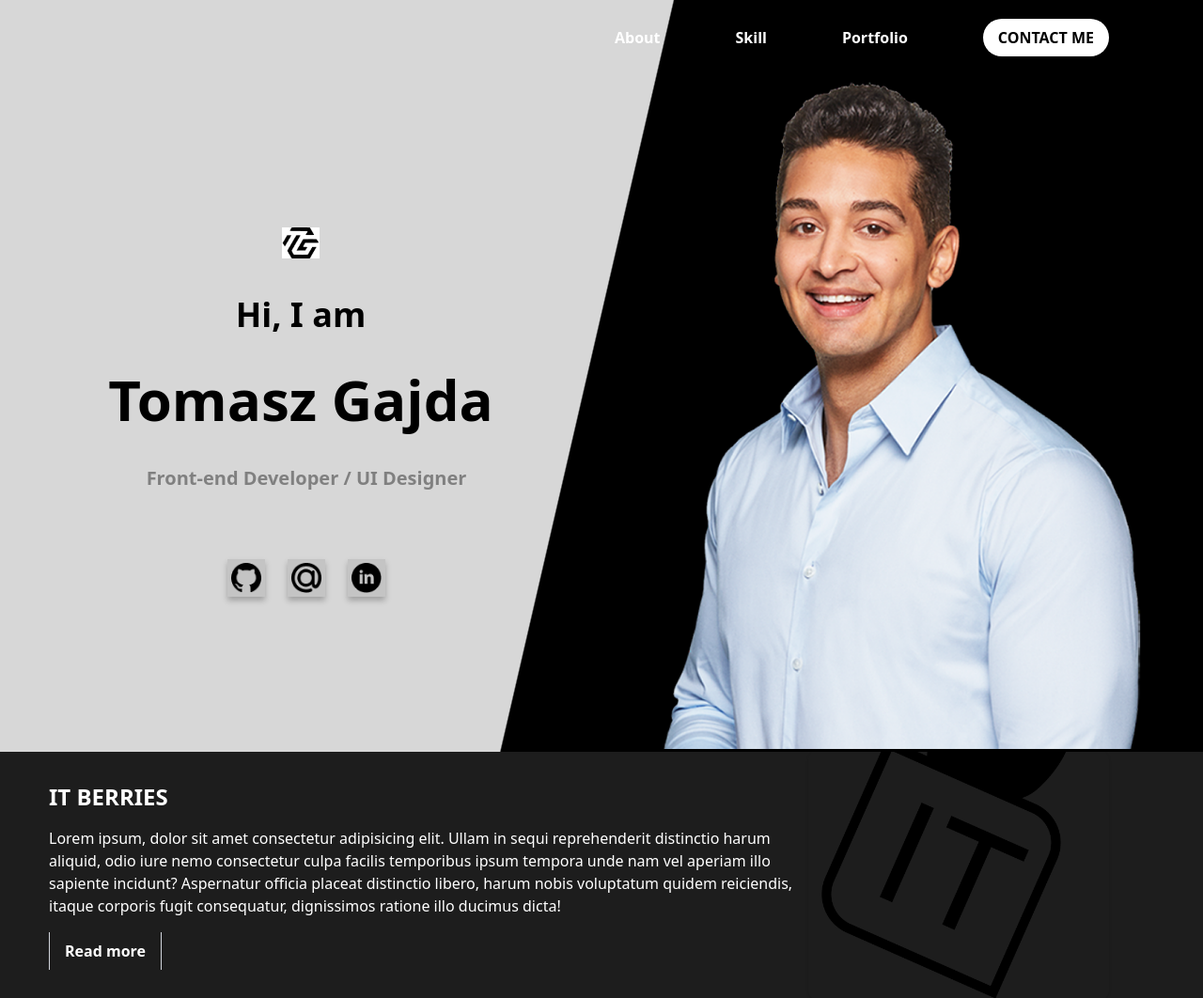
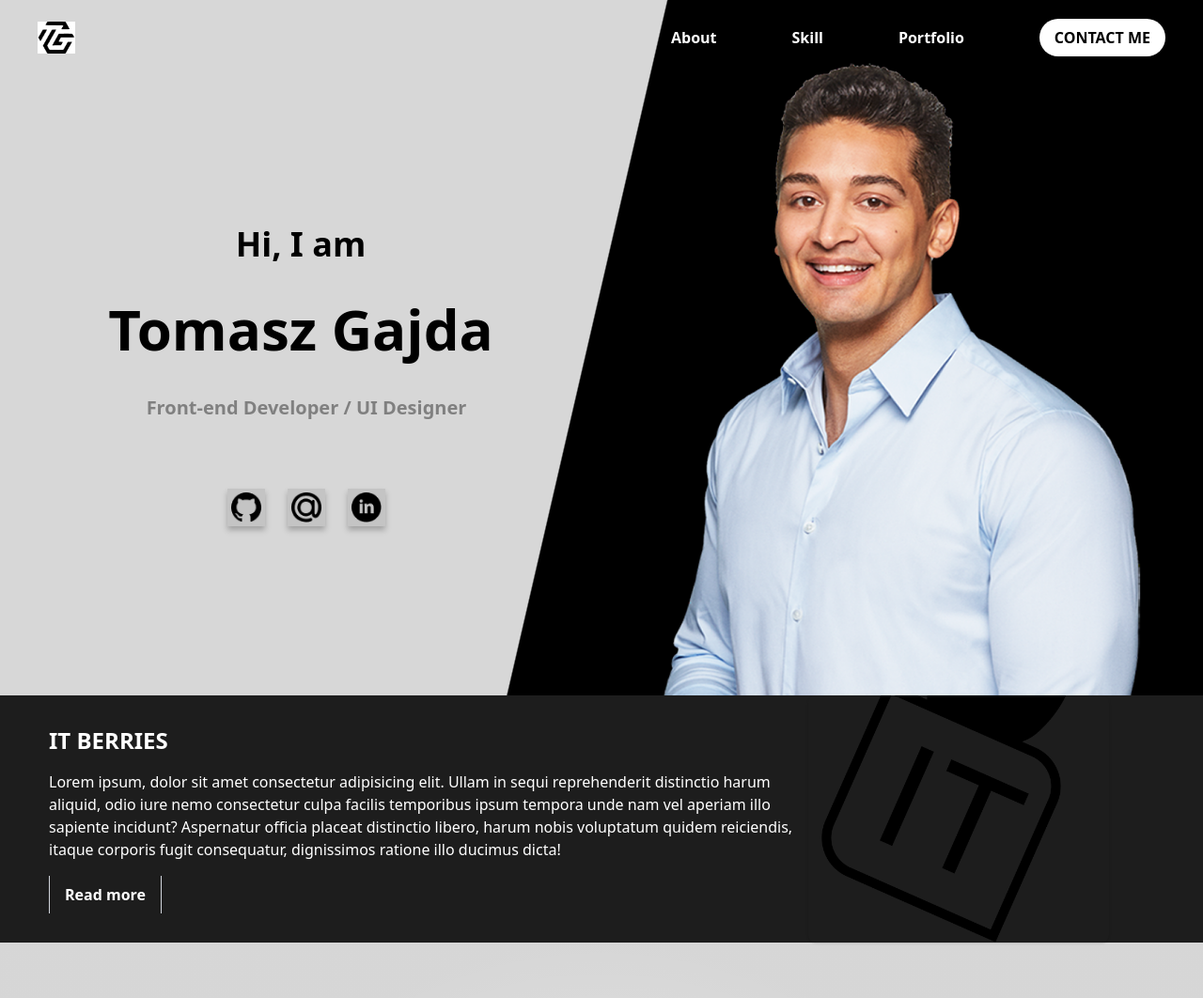
Before and after one commit to DesignWithShamil/portfolio, a Django app: page / in a window 1280 px wide. Shown: the top 1062 px of the page at 94% size. Run offline with Django 5.2, Linux system fonts and the light colour scheme; style sheets or scripts are compiled from the project's sources.

Commit message:
Your commit message

```diff
--- a/app/templates/contact.html
+++ b/app/templates/contact.html
@@ -16,7 +16,7 @@
   </div>
 
   <div class="w-full flex flex-col items-center gap-10 px-20 py-10 ">
-    <form action="" class=" flex flex-col gap-10  w-1/4  items-center font-bold   ">
+    <form action="" class=" flex flex-col gap-10  w-2/4  items-center font-bold   ">
       <input type="text" name="name" required class="w-full border-b-4 border-l-4 border-black p-2 "placeholder="Enter your Name*">
       <input type="email" name="email" required class="w-full border-b-4 border-l-4 border-black p-2" placeholder="Enter your Email*">
       <input type="tel" name="number" required class="w-full border-b-4 border-l-4 border-black p-2 "placeholder="Enter Phone number*">
--- a/app/templates/index.html
+++ b/app/templates/index.html
@@ -3,27 +3,34 @@
 {% load static%}
 {% block content %}
 
- <div class="bg-[linear-gradient(103deg,_rgba(215,215,215,1)_48.9%,_black_49%)] max-w-full h-screen overflow-hidden ">
+ <div class="bg-[linear-gradient(103deg,_rgba(215,215,215,1)_48.9%,_black_49%)] max-w-full h-auto  flex flex-col ">
 
 
-  <nav dir="rtl" class="container bg-none p-5 w-full flex flex-col gap-2   " >
-  <ul class="flex gap-20 font-bold mr-20  items-center
- text-white fot-">
-
-    <li class="">
-      <button class="uppercase px-4 py-2 bg-white rounded-4xl text-black ">Contact Me</button>
-    </li>
-    <li class="">Portfolio</li>
-      <li>Skill</li>
-    <li>About</li>
-  </ul>
-</nav>
+<Div class=" inset-0  w-full">
+<ul class="flex justify-between   items-center font-bold text-white px-10  pt-5 mx-auto container">
 
 
-<div class="grid grid-cols-2 w-full  ">
+  <li class="">
+    <img src="{% static 'img/logo 1.jpg' %}" alt="" class="w-10" />
+  </li>
+
+
+  <div class="flex gap-20 items-center">
+    <li>About</li>
+    <li>Skill</li>
+    <li>Portfolio</li>
+    <li>
+      <button class="uppercase px-4 py-2 bg-white rounded-4xl text-black">Contact Me</button>
+    </li>
+  </div>
+
+</ul>
+</Div>
+
+<div class="grid grid-cols-2 w-full overflow-hidden  ">
 
 <div class="flex flex-col font-bold    items-center justify-center gap-10">
-  <img src="{% static 'img/logo 1.jpg' %}" alt="" class="w-10 ">
+
 <h3 class="text-4xl ">Hi, I am</h3>
 <h1 class="text-6xl ">Tomasz Gajda</h1>
 <h5 class="opacity-40 text-xl pl-3"> Front-end Developer / UI Designer </h5>
@@ -44,8 +51,8 @@
 
 </div>
 
-   <div class="  flex  overflow-hidden">
-  <img src="{% static 'img/image17.png' %}" alt="" class=" object-fill  "  />
+   <div class="    ">
+  <img src="{% static 'img/image17.png' %}" alt="" class=" h-170 w-170 "  />
 
   </div>
 
```
